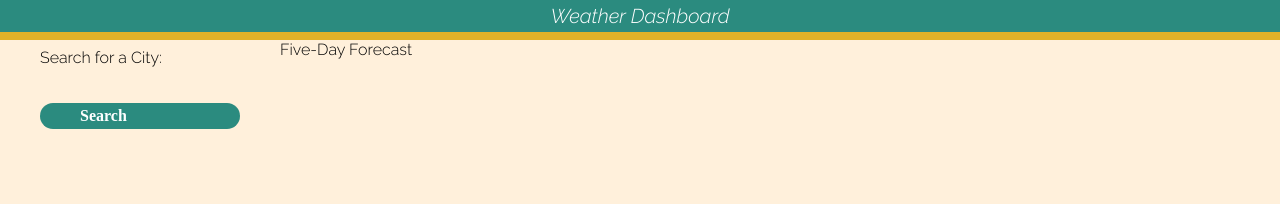
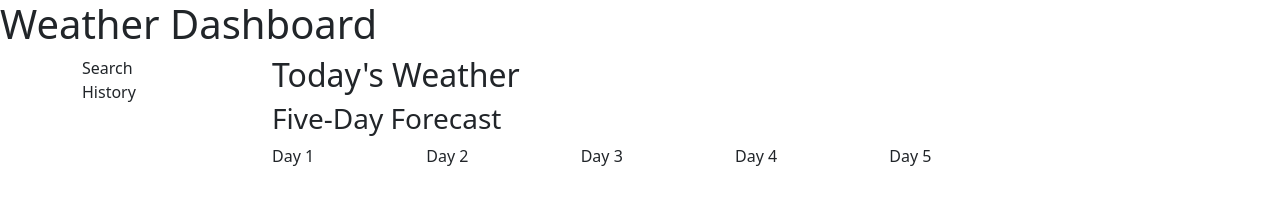
Before and after one commit to itzelherndz/weather-dashboard, a plain HTML site: page index.html in a window 1280 px wide. Drawn offline with nearby package versions, Linux system fonts and the light colour scheme.

Commit message:
added basic bootstrap

```diff
--- a/assets/css/style.css
+++ b/assets/css/style.css
@@ -1,7 +1,7 @@
 :root {
     --color-1:#2b8b7f;
     --color-2:#dfb228;
-    --color-3:#809ea1;
+    --color-3:#f2e0a9;
     --color-4:#fff0db;
     --color-5:#ffff;
 }
@@ -17,7 +17,7 @@ header{
     background-color:var(--color-1);
     /* text properties */
     color:var(--color-5);
-    font-size:125%;
+    font-size:215%;
     font-style:italic;
     text-align:center;
 }
@@ -31,26 +31,40 @@ h1,h2,h3{
     font-family: 'Raleway', sans-serif;
 }
 
+h2{
+    font-size:150%;
+}
+
 aside{
     /* flexbox */
     display:flex;
     flex-direction:column;
     align-items:flex-start;
     /* box model */
-    margin:1vh 5vh;
+    margin:1vh 3vh;
 }
 
 form{
+    /*box model*/
+    margin:1vh;
     /* flexbox */
     display:flex;
     flex-direction:column;
     justify-content:center;
+    /* text properties */
+    font-family:sans-serif;
+}
+
+input{
+    border-bottom:0.25vh solid var(--color-2);
+    height:5vh;
 }
 
 button{
     /* text properties */
     color:var(--color-5);
-    font-weight:bold;
+    text-align:center;
+    font-family:sans-serif;
     /* background color */
     background-color:var(--color-1);
     /* box model */
@@ -58,3 +72,27 @@ button{
     border-radius:2.5vh;
     padding:0.5vh 5vh;
 }
+
+h3 {
+    font-size:125%;
+}
+
+.card{
+    background-color:var(--color-3);
+    border-radius:2.5vh;
+    height:25vh;
+    width:100vh;
+    margin:0.5vh
+}
+
+#weather{
+    /* box model */
+    margin:1vh 3vh;
+}
+
+#five-days{
+    display:flex;
+    flex-direction:column;
+    justify-content:space-between;
+    flex-wrap:wrap;
+}
--- a/index.html
+++ b/index.html
@@ -4,39 +4,40 @@
         <meta charset="UTF-8">
         <meta name="viewport" content="width=device-width, initial-scale=1" />
         <title>Weather Dashboard</title>
-        <link rel="stylesheet" href="./assets/css/reset.css">
-        <link rel="stylesheet" href="./assets/css/style.css">
+        <!-- <link rel="stylesheet" href="./assets/css/reset.css"> -->
+        <!-- <link rel="stylesheet" href="./assets/css/style.css"> -->
         <link rel="preconnect" href="https://fonts.googleapis.com">
         <link rel="preconnect" href="https://fonts.gstatic.com" crossorigin>
         <link href="https://fonts.googleapis.com/css2?family=Raleway:ital,wght@0,300;1,300&display=swap" rel="stylesheet">
-
+        <link href="https://cdn.jsdelivr.net/npm/bootstrap@5.1.3/dist/css/bootstrap.min.css" rel="stylesheet" integrity="sha384-1BmE4kWBq78iYhFldvKuhfTAU6auU8tT94WrHftjDbrCEXSU1oBoqyl2QvZ6jIW3" crossorigin="anonymous">
     </head>
     <body>
         <header>
             <h1>Weather Dashboard</h1>
         </header>
-        <main>
-            <aside>
-                <search>
-                    <h2>Search for a City:</h2>
-                    <form>
-                        <input name="city" id="city"><br>
-                        <button type="submit" id="search">Search</button>
-                    </form>
-                </search>
-                <section id="city-history"></section>
-            </aside>
-            <section id="weather">
-                <section id="weather-today"></section>
-                <section id="forecast">
-                    <h3>Five-Day Forecast</h3>
-                    <div class="card" id="day-one"></div>
-                    <div class="card" id="day-two"></div>
-                    <div class="card" id="day-three"></div>
-                    <div class="card" id="day-four"></div>
-                    <div class="card" id="day-five"></div>
-                </section>
-            </section>
-        </main>
+        <div class="container">
+            <div class="row">
+                <div class="col-2">
+                    <div>Search</div>
+                    <div>History</div>
+                </div>
+                <div class="col-10" id="weather">
+                    <div class="row" id="today-weather">
+                        <h2>Today's Weather</h2>
+                    </div>
+                    <div class="row" id="forecast">
+                        <h3>Five-Day Forecast</h3>
+                        <div class="row" id="five-days">
+                            <div class="col-2" id="day-one">Day 1</div>
+                            <div class="col-2" id="day-two">Day 2</div>
+                            <div class="col-2" id="day-three">Day 3</div>
+                            <div class="col-2" id="day-four">Day 4</div>
+                            <div class="col-2" id="day-five">Day 5</div>
+                        </div>
+                    </div>
+                </div>
+            </div>
+        </div>
+        <script src="https://cdn.jsdelivr.net/npm/bootstrap@5.1.3/dist/js/bootstrap.bundle.min.js" integrity="sha384-ka7Sk0Gln4gmtz2MlQnikT1wXgYsOg+OMhuP+IlRH9sENBO0LRn5q+8nbTov4+1p" crossorigin="anonymous"></script>
     </body>
 </html>
```
